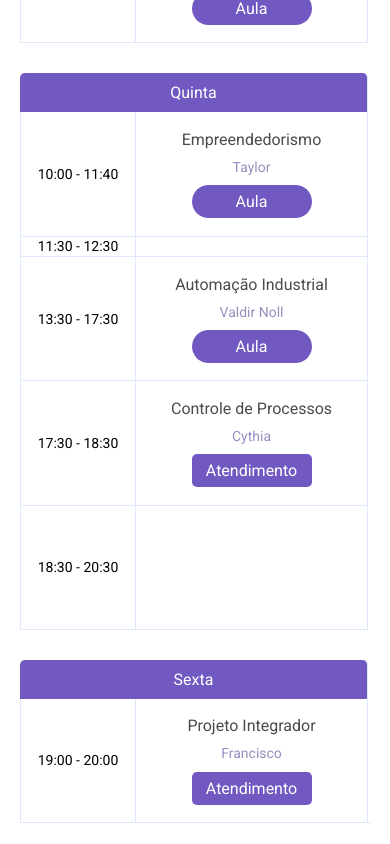
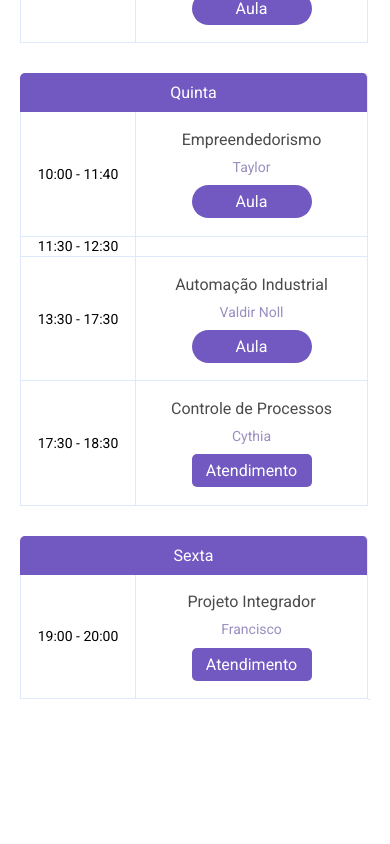
Before and after one commit to evertonvargas/schedule, a React (Create React App) app: page / in a window 390 px wide. Shown: the part 1103-1947 px from the top of the page. After the commit the page ends 1823 px from the top, so only its background shows below. Built offline with nearby package versions, Linux system fonts and the light colour scheme.

Commit message:
arrumando horário mobile

```diff
--- a/src/pages/table/Phone.jsx
+++ b/src/pages/table/Phone.jsx
@@ -66,9 +66,6 @@ export function Phone() {
         </div>
         <div class="hora43 hourBorder">
           <p>17:30 - 18:30</p>
-        </div>
-        <div class="hora53 hourBorder">
-          <p>18:30 - 20:30</p>
         </div>
 
         <div class="hora44 hourBorder">
--- a/src/pages/table/_mediaPhone.scss
+++ b/src/pages/table/_mediaPhone.scss
@@ -53,7 +53,6 @@
   .hora23,
   .hora33,
   .hora43,
-  .hora53,
   .hora44,
   .horapp {
     display: none !important;
--- a/src/pages/table/phone.scss
+++ b/src/pages/table/phone.scss
@@ -11,7 +11,7 @@
 .container {
   display: grid;
   grid-template-columns: 0.5fr 1fr;
-  grid-template-rows: 0.3fr 1.8fr 1.8fr 0.3fr repeat(2,1.8fr) 0.3fr repeat(3,1.8fr) 0.3fr 1.8fr 0.3fr repeat(3,1.8fr) 0.3fr 1.8fr;
+  grid-template-rows: 0.3fr 1.8fr 1.8fr 0.3fr repeat(2,1.8fr) 0.3fr repeat(3,1.8fr) 0.3fr 1.8fr 0.3fr repeat(2,1.8fr) 0.3fr 1.8fr;
   align-items: center;
   grid-auto-flow: row;
   width: 100%;
@@ -35,7 +35,6 @@
     "hora23 thhora2"
     "hora33 thhora3"
     "hora43 thhora4"
-    "hora53 thhora5"
 
     "friday  friday"
     "hora44 fhora5";
@@ -242,10 +241,6 @@
   grid-area: hora43;
 }
 
-.hora53 {
-  grid-area: hora53;
-}
-
 .hora14 {
   grid-area: hora14;
 }
```
